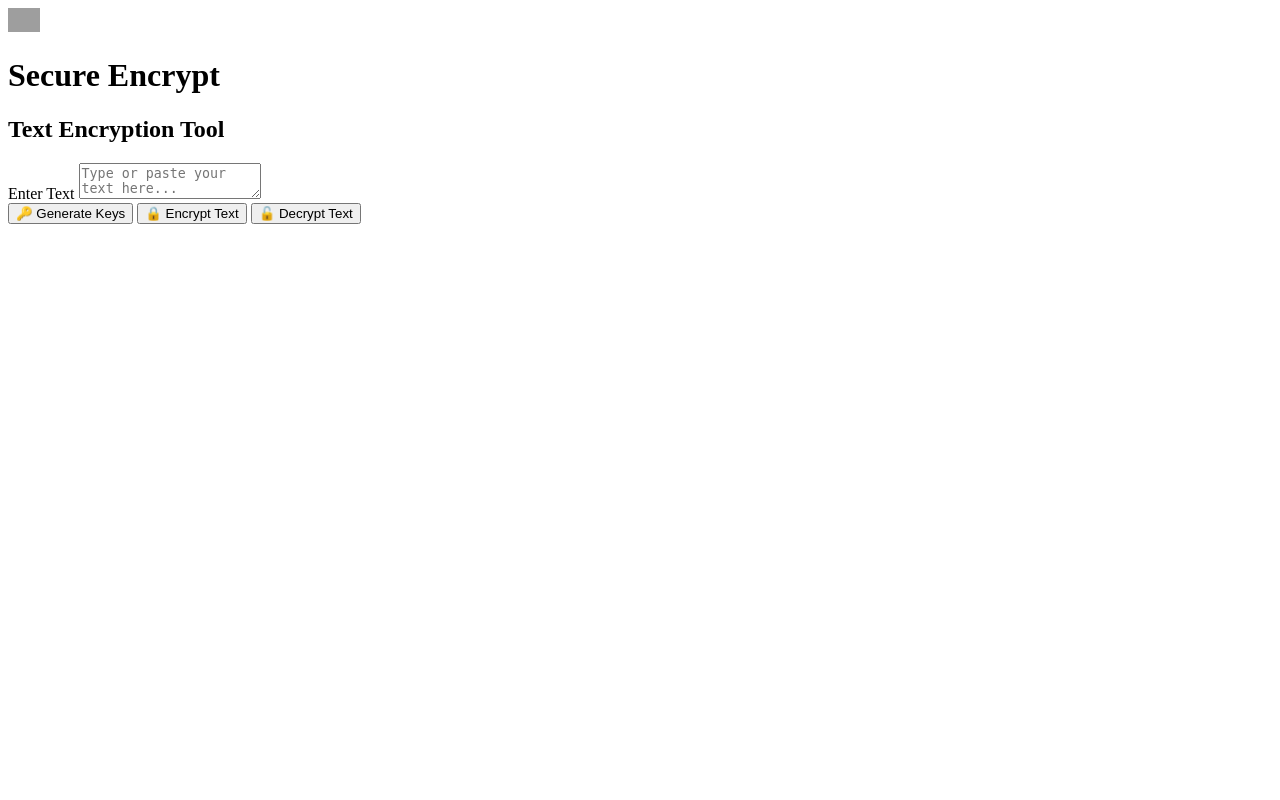
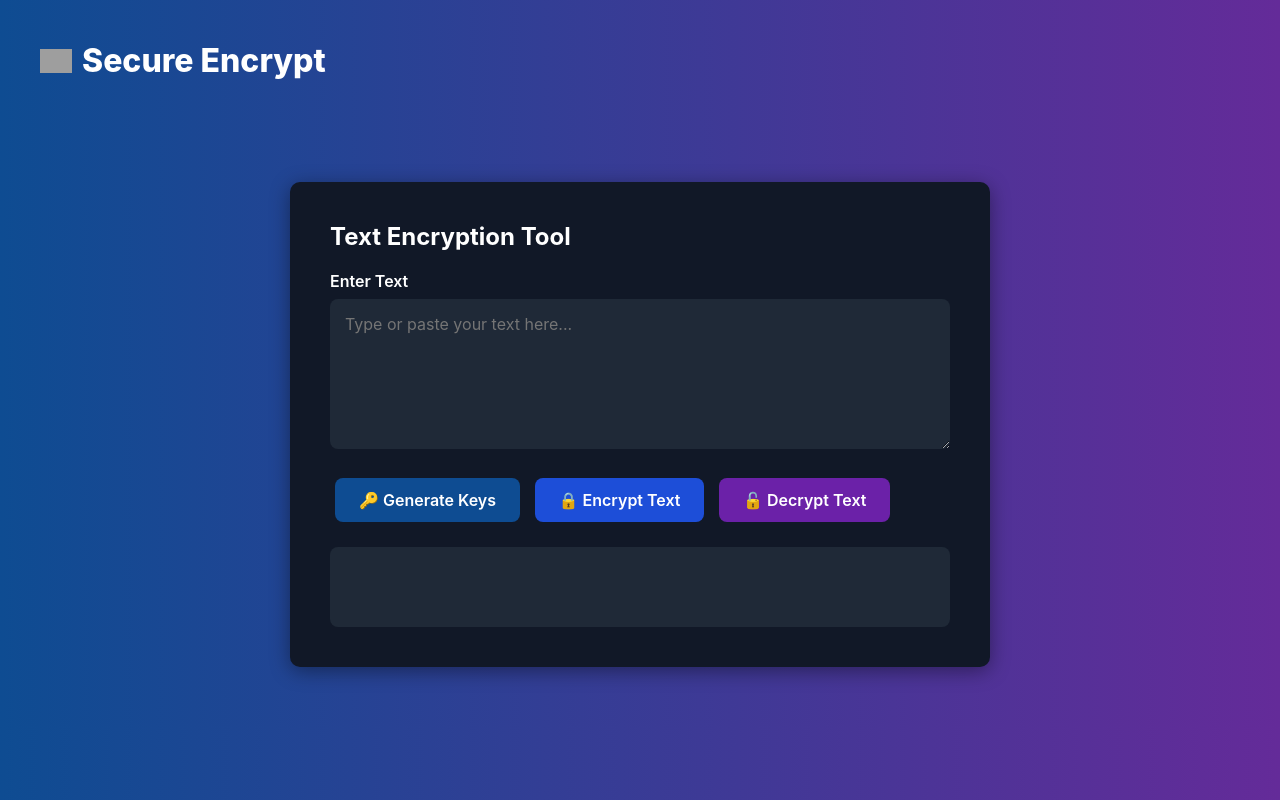
Before and after one commit to rehman-batt/Info_Project, a Flask app: page / in a window 1280 px wide. Run offline with Flask 3, Linux system fonts and the light colour scheme; grey boxes are pictures that could not be loaded.

Commit message:
Update styles.css

```diff
--- a/static/css/styles.css
+++ b/static/css/styles.css
@@ -1 +1,97 @@
-/* test */
+* {
+    box-sizing: border-box;
+    font-family: 'Inter', sans-serif;
+}
+
+body {
+    margin: 0;
+    background: linear-gradient(to right, #0e4c92, #642b99);
+    color: white;
+}
+
+header {
+    padding: 20px 40px;
+    background: transparent;
+    display: flex;
+    align-items: center;
+}
+
+header h1 {
+    margin-left: 10px;
+    font-weight: 800;
+}
+
+.container {
+    background-color: #111827;
+    padding: 40px;
+    border-radius: 10px;
+    max-width: 700px;
+    margin: 60px auto;
+    box-shadow: 0 4px 20px rgba(0, 0, 0, 0.4);
+}
+
+.container h2 {
+    margin-top: 0;
+    font-weight: 700;
+}
+
+textarea {
+    width: 100%;
+    height: 150px;
+    padding: 15px;
+    font-size: 16px;
+    background-color: #1f2937;
+    color: white;
+    border: none;
+    border-radius: 8px;
+    margin-bottom: 20px;
+    resize: vertical;
+}
+
+button {
+    border: none;
+    padding: 12px 24px;
+    border-radius: 8px;
+    font-size: 16px;
+    cursor: pointer;
+    margin: 5px;
+    transition: background 0.3s;
+    font-weight: 600;
+}
+
+#generateKeys {
+    background-color: #0e4c92;
+    color: white;
+}
+
+#encryptBtn {
+    background-color: #1d4ed8;
+    color: white;
+}
+
+#decryptBtn {
+    background-color: #6b21a8;
+    color: white;
+}
+
+button:hover {
+    opacity: 0.9;
+}
+
+.output {
+    margin-top: 20px;
+    padding: 15px;
+    background-color: #1f2937;
+    border-radius: 8px;
+    min-height: 80px;
+    color: #e5e7eb;
+    white-space: pre-wrap;
+    word-break: break-word;
+    overflow-wrap: break-word;
+}
+
+.label {
+    font-weight: 600;
+    margin-bottom: 8px;
+    display: block;
+}
```
